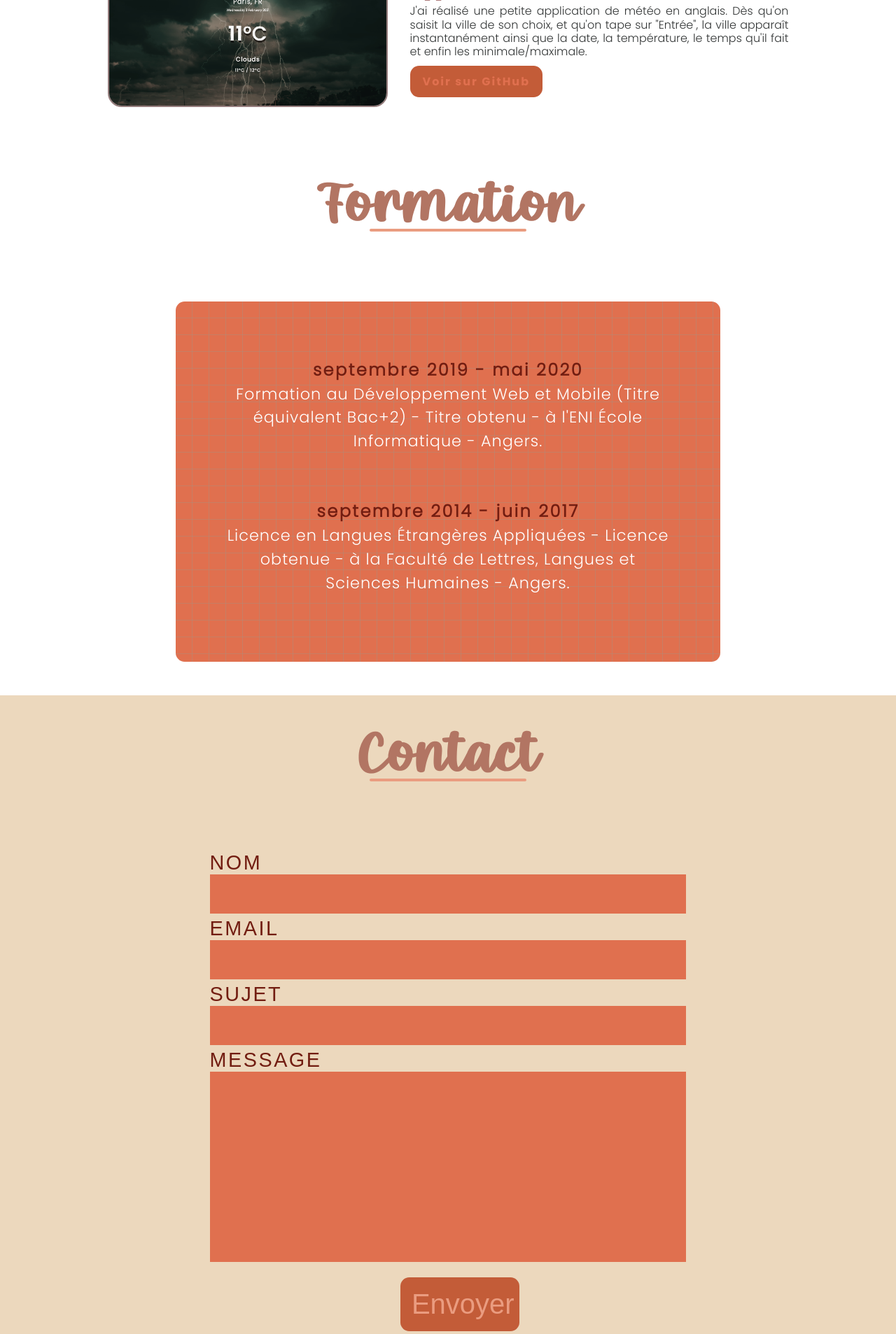
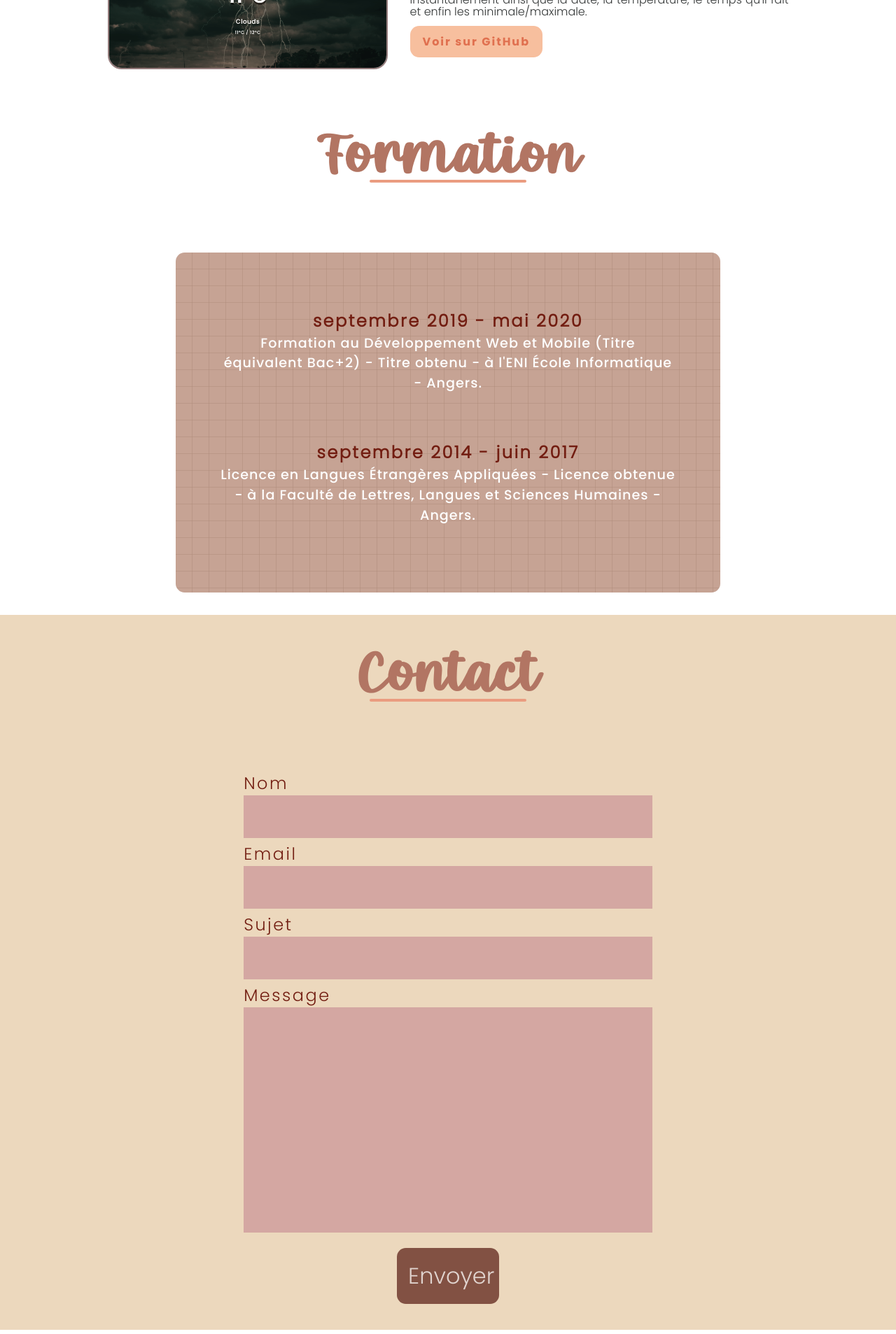
Before and after one commit to MathildeHmn/new-portfolio, a PHP site: page / in a window 1280 px wide. Shown: the part 2669-4576 px from the top of the page at 70% size. Run offline with PHP 8.4, Linux system fonts and the light colour scheme; style sheets or scripts are compiled from the project's sources; some libraries are stand-ins or nearby versions; some web fonts are replaced.

Commit message:
Update styles.scss

```diff
--- a/styles.scss
+++ b/styles.scss
@@ -2,10 +2,6 @@
 @font-face {
     font-family: "font-1";
     src: url(./assets/fonts/Poppins-Bold.ttf);
-}
-@font-face {
-    font-family: "font-2";
-    src: url(./assets/fonts/Poppins-BoldItalic.ttf);
 }
 @font-face {
     font-family: "font-3";
@@ -14,14 +10,6 @@
 @font-face {
     font-family: "font-4";
     src: url(./assets/fonts/Poppins-ExtraLightItalic.ttf);
-}
-@font-face {
-    font-family: "font-5";
-    src: url(./assets/fonts/Poppins-Italic.ttf);
-}
-@font-face {
-    font-family: "font-6";
-    src: url(./assets/fonts/DMSerifDisplay-Italic.ttf);
 }
 @font-face {
     font-family: "font-7";
@@ -40,16 +28,8 @@
     src: url(./assets/fonts/Poppins-Light.ttf);
 }
 @font-face {
-    font-family: "font-11";
-    src: url(./assets/fonts/Poppins-LightItalic.ttf);
-}
-@font-face {
     font-family: "font-12";
     src: url(./assets/fonts/Poppins-Medium.ttf);
-}
-@font-face {
-    font-family: "font-13";
-    src: url(./assets/fonts/Poppins-MediumItalic.ttf);
 }
 @font-face {
     font-family: "font-14";
@@ -60,16 +40,8 @@
     src: url(./assets/fonts/Poppins-SemiBold.ttf);
 }
 @font-face {
-    font-family: "font-16";
-    src: url(./assets/fonts/Poppins-SemiBoldItalic.ttf);
-}
-@font-face {
     font-family: "font-17";
     src: url(./assets/fonts/Poppins-Thin.ttf);
-}
-@font-face {
-    font-family: "font-18";
-    src: url(./assets/fonts/Poppins-ThinItalic.ttf);
 }
 
 /* COLORS */
@@ -123,7 +95,7 @@ img {
     width: 85%;
 }
 section {
-    padding: 3rem 2rem;
+    padding: 2rem 2rem;
 }
 
 /* REUSABLE */
@@ -144,6 +116,7 @@ section {
     font-family: "font-8";
     color: var(--color-14);
     position: relative;
+    margin-top: 1rem;
     margin-bottom: 1rem;
 }
 .section-heading h4::before,
@@ -288,7 +261,7 @@ h2 {
 
 /* SKILLS */
 .skills .container {
-    background-color: var(--color-7);
+    background-color: var(--color-10);
     border-radius: 20px;
     border: 3px solid var(--color-15);
 }
@@ -387,11 +360,11 @@ h2 {
 .portfolio-description p {
     text-align: justify;
     font-size: 16px;
-    line-height: 1.2;
+    line-height: 1.1;
 }
 .portfolio-description input {
     margin-top: 2%;
-    background-color: var(--color-3);
+    background-color: var(--color-13);
     width: 35%;
     border-radius: .8rem;
     color: var(--color-4);
@@ -409,7 +382,7 @@ h2 {
 
 /* EDUCATION */
 .studies ul {
-    background: var(--color-4);
+    background: var(--color-19);
     background-image: linear-gradient(transparent 23px, rgb(174, 140, 122) 24px, transparent 24px), linear-gradient(90deg, transparent 23px, rgb(174, 140, 122) 24px, transparent 24px);
     background-size: 110% 24px, 24px 100%;
     border-radius: 20px;
@@ -422,10 +395,11 @@ h2 {
 }
 .studies h6 {
     line-height: 1.5;
-    font-size: 1.4rem;
+    font-size: 1.2rem;
     font-weight: 500;
     margin-bottom: 1rem;
     color: white;
+    font-family: "font-12";
     letter-spacing: 1px;
 }
 .studies h5 {
@@ -435,18 +409,18 @@ h2 {
     line-height: 1.5;
     letter-spacing: 2.5px;
 }
+
+/* CONTACT */
 .contact {
     background-color: var(--color-7);
 }
 form {
-    width: 70%;
+    width: 60%;
     margin: 0 auto;
 }
 form label {
-    font-size: 1.8rem;
+    font-size: 1.5rem;
     letter-spacing: 2.5px;
-    font-family: 'Montserrat', sans-serif;
-    text-transform: uppercase;
     color: var(--color-1);
 }
 input,
@@ -457,13 +431,12 @@ textarea {
     margin-bottom: 5px;
     border: none;
     outline: none;
-    background-color: var(--color-4);
+    background-color: var(--color-8);
     color: var(--color-2);
 }
 input,
 textarea {
-    font-family: 'Montserrat', sans-serif;
-    font-size: 1.3rem;
+    font-size: 1.2rem;
     color: white;
 }
 textarea {
@@ -471,16 +444,14 @@ textarea {
 }
 input[type="submit"] {
     margin-top: 10px;
-    margin-left: 40%;
+    margin-left: 37.5%;
     text-align: center;
-    background-color: var(--color-3);
+    background-color: var(--color-15);
     width: 25%;
-    color: var(--color-5);
-    font-size: 2.5rem;
-    font-family: 'Cedarville Cursive', sans-serif;
+    color: var(--color-16);
+    font-size: 2rem;
     border-radius: .8rem;
     cursor: pointer;
-    transition: background-color 650ms;
 }
 input[type="submit"]:hover {
     color: var(--color-1);
@@ -518,12 +489,12 @@ input[type="submit"]:hover {
 .copyright {
     width: 100%;
     text-align: center;
-    background-color: var(--color-1);
-    padding: 1.5rem 0;
+    background-color: var(--color-3);
+    padding: 1rem 0;
     position: relative;
 }
 .copyright p {
-    font-size: 1.4rem;
+    font-size: 1.2rem;
     font-weight: 500;
     letter-spacing: 2.2px;
     color: var(--color-6);
```
